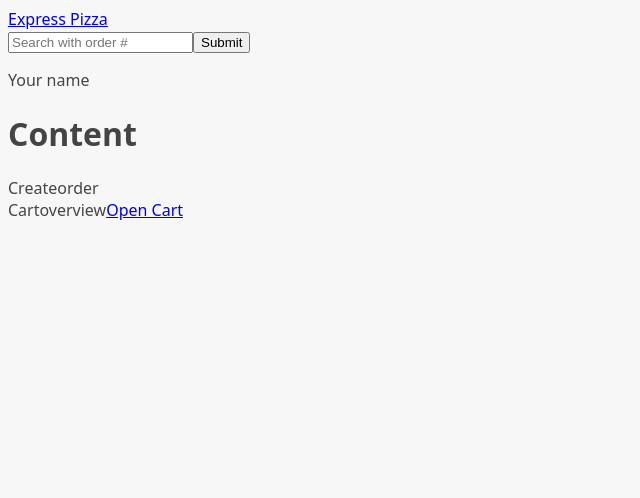
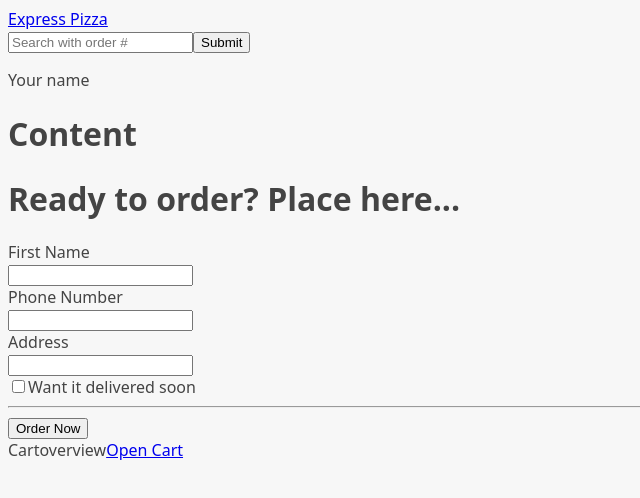
Before and after one commit to rrav594/MERN-Stack, a React (Vite) app in the folder client/: page /order/new in a window 1280 px wide. Shown: the top 498 px of the page, without its empty margins (0-640 px from the left). Built offline with nearby package versions, Linux system fonts and the light colour scheme.

Commit message:
create a new order using react-router-dom FORM method

```diff
--- a/client/src/App.jsx
+++ b/client/src/App.jsx
@@ -2,7 +2,9 @@ import { RouterProvider, createBrowserRouter } from "react-router-dom";
 
 import Home from "./ui/Home";
 import Menu, { loader as menuLoader } from "./features/menu/Menu";
-import CreateOrder from "./features/order/CreateOrder";
+import CreateOrder, {
+  action as createOrderAction,
+} from "./features/order/CreateOrder";
 import Cart from "./features/cart/Cart";
 import Order, { loader as orderLoader } from "./features/order/Order";
 import AppLayout from "./ui/AppLayout";
@@ -23,7 +25,11 @@ const router = createBrowserRouter([
         errorElement: <Error />,
       },
       { path: "/cart", element: <Cart /> },
-      { path: "/order/new", element: <CreateOrder /> },
+      {
+        path: "/order/new",
+        element: <CreateOrder />,
+        action: createOrderAction,
+      },
       {
         path: "/order/:orderId",
         element: <Order />,
--- a/client/src/features/order/CreateOrder.jsx
+++ b/client/src/features/order/CreateOrder.jsx
@@ -1,5 +1,57 @@
+import { Form, redirect } from "react-router-dom";
+import { createOrder } from "../../services/apiRestaurant";
+
+export async function action({ request }) {
+  const formData = await request.formData();
+  const data = Object.fromEntries(formData);
+  console.log(data);
+  const order = {
+    ...data,
+    // cart: JSON.parse(data.cart),
+    priority: data.priority === "on",
+  };
+  console.log(order);
+  const newOrder = await createOrder(order);
+
+  return redirect(`/order/${newOrder.id}`);
+}
+
 function CreateOrder() {
-  return <div>Createorder</div>;
+  return (
+    <div>
+      <h1>Ready to order? Place here...</h1>
+      <Form method="POST" action="">
+        <div>
+          <label>First Name</label>
+          <div>
+            <input type="text" name="customer" required />
+          </div>
+        </div>
+        <div>
+          <label>Phone Number</label>
+          <div>
+            <input type="tel" name="phone" required />
+          </div>
+        </div>
+        <div>
+          <label>Address</label>
+          <div>
+            <input type="text" name="address" required />
+          </div>
+        </div>
+        <div>
+          <input id="priority" type="checkbox" name="priority" id="priority" />
+
+          <label for="priority">Want it delivered soon</label>
+        </div>
+        <hr />
+        <div>
+          {/* <input type="hidden" name="cart" value={JSON.stringify(cart)} /> */}
+          <button>Order Now</button>
+        </div>
+      </Form>
+    </div>
+  );
 }
 
 export default CreateOrder;
```
